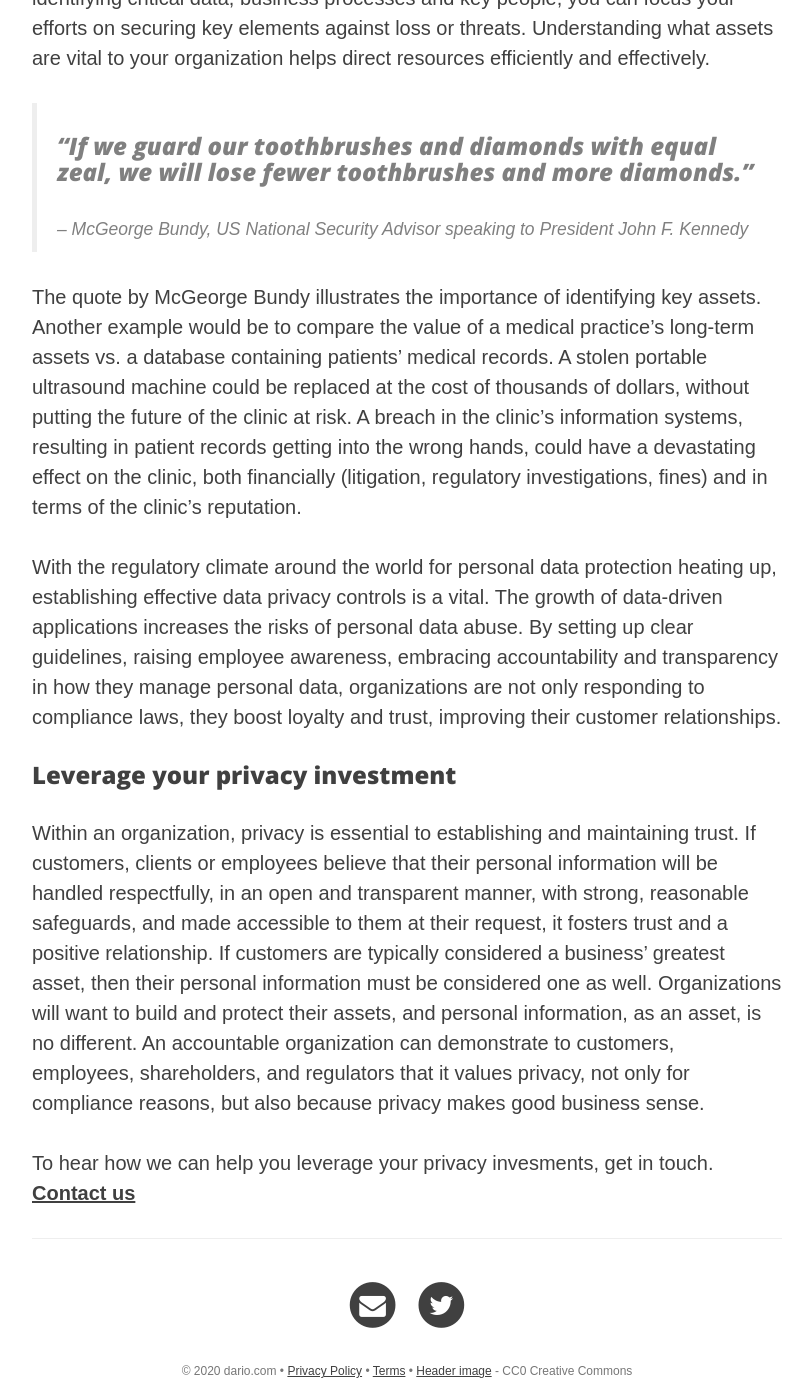
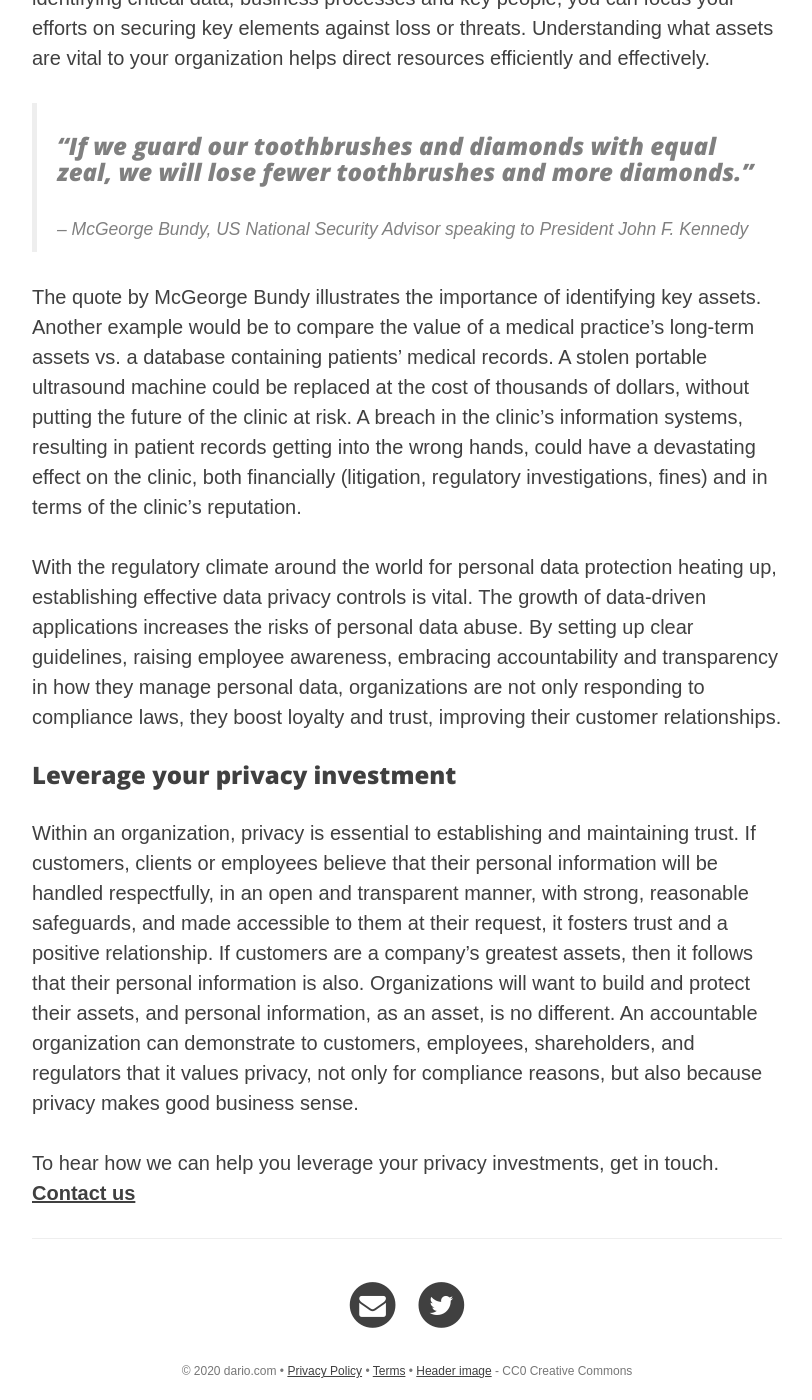
Before and after one commit to riod4/resources, a Jekyll site: the page built from _services/assess-risk-service.md, in a window 1280 px wide and 1400 px high, scrolled down 1484 px. Shown: the whole window, without its empty margins (233-1045 px from the left). Built offline with Jekyll 4.4.1, drawn with Linux system fonts in a browser that asks for light colours; nearby versions of some CDN libraries; some of the changed text lies outside the part shown.

Commit message:
18-02-2020 v01

```diff
--- a/_services/assess-risk-service.md
+++ b/_services/assess-risk-service.md
@@ -32,9 +32,9 @@ Your organization may produce and store mission critical data, intellectual prop
 
 The quote by McGeorge Bundy illustrates the importance of identifying key assets. Another example would be to compare the value of a medical practice's long-term assets vs. a database containing patients' medical records. A stolen portable ultrasound machine could be replaced at the cost of thousands of dollars, without putting the future of the clinic at risk. A breach in the clinic's information systems, resulting in patient records getting into the wrong hands, could have a devastating effect on the clinic, both financially (litigation, regulatory investigations, fines) and in terms of the clinic's reputation.
 
-With the regulatory climate around the world for personal data protection heating up, establishing effective data privacy controls is a vital. The growth of data-driven applications increases the risks of personal data abuse. By setting up clear guidelines, raising employee awareness, embracing accountability and transparency in how they manage personal data, organizations are not only responding to compliance laws, they boost loyalty and trust, improving their customer relationships.
+With the regulatory climate around the world for personal data protection heating up, establishing effective data privacy controls is vital. The growth of data-driven applications increases the risks of personal data abuse. By setting up clear guidelines, raising employee awareness, embracing accountability and transparency in how they manage personal data, organizations are not only responding to compliance laws, they boost loyalty and trust, improving their customer relationships.
 
 ### Leverage your privacy investment
-Within an organization, privacy is essential to establishing and maintaining trust. If customers, clients or employees believe that their personal information will be handled respectfully, in an open and transparent manner, with strong, reasonable safeguards, and made accessible to them at their request, it fosters trust and a positive relationship. If customers are typically considered a business’ greatest asset, then their personal information must be considered one as well. Organizations will want to build and protect their assets, and personal information, as an asset, is no different. An accountable organization can demonstrate to customers, employees, shareholders, and regulators that it values privacy, not only for compliance reasons, but also because privacy makes good business sense.
+Within an organization, privacy is essential to establishing and maintaining trust. If customers, clients or employees believe that their personal information will be handled respectfully, in an open and transparent manner, with strong, reasonable safeguards, and made accessible to them at their request, it fosters trust and a positive relationship. If customers are a company’s greatest assets, then it follows that their personal information is also. Organizations will want to build and protect their assets, and personal information, as an asset, is no different. An accountable organization can demonstrate to customers, employees, shareholders, and regulators that it values privacy, not only for compliance reasons, but also because privacy makes good business sense.
 
-To hear how we can help you leverage your privacy invesments, get in touch. [**Contact us**]({{ site.baseurl }}/contact)
+To hear how we can help you leverage your privacy investments, get in touch. [**Contact us**]({{ site.baseurl }}/contact)
```
Also changed, not shown: other parts of _services/assess-risk-service.md (+1 -1 lines).
